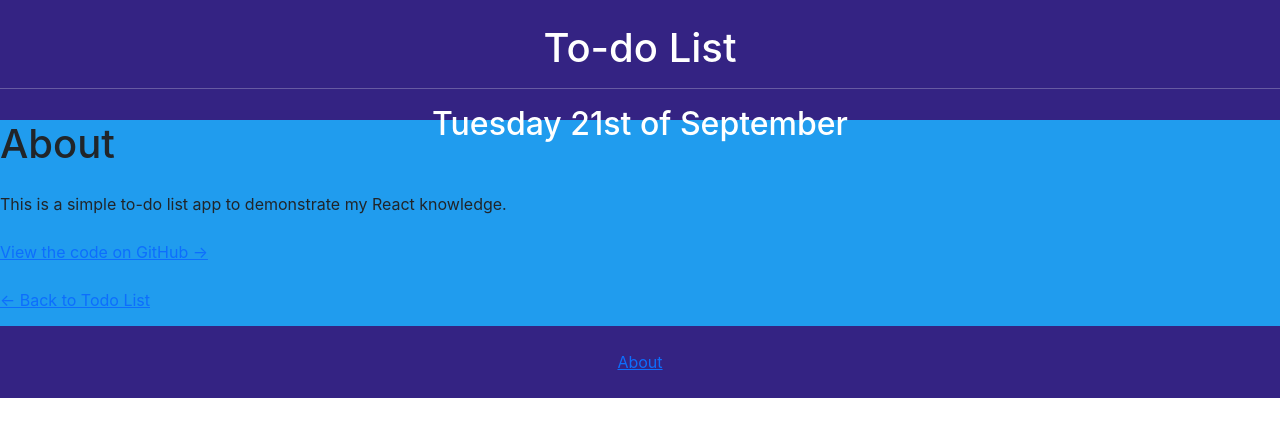
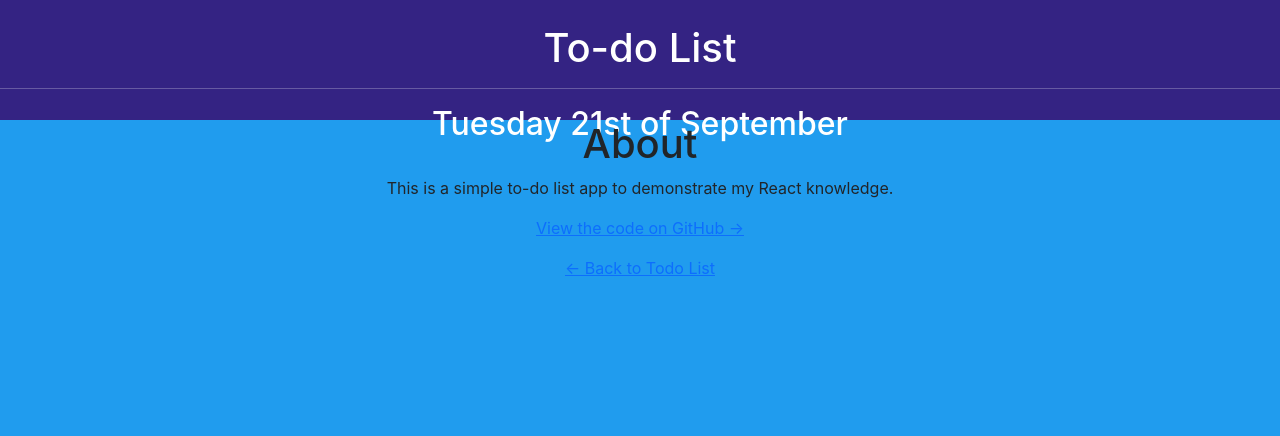
Before and after one commit to tanmichael1/To-Do-List, a React (Create React App) app: page /about in a window 1280 px wide. Shown: the top 436 px of the page. Built offline with nearby package versions, Linux system fonts and the light colour scheme.

Commit message:
Add styling to About page

```diff
--- a/src/App.css
+++ b/src/App.css
@@ -86,6 +86,13 @@
   font-size: 24px;
 }
 
+.about {
+  align-items: center;
+  position: center;
+  text-align: center;
+  height: 100vh;
+}
+
 .addList {
   /* float: right;
   margin-right: 480px; */
--- a/src/App.js
+++ b/src/App.js
@@ -11,13 +11,11 @@ import { IoIosCheckmarkCircle } from "react-icons/fa";
 function App() {
   return (
     <div className="app">
-      <Header />
       <Router>
         <Switch>
           <Route exact path="/" component={TodosLists} />
           <Route path="/about" component={About} />
         </Switch>
-        <Footer />
       </Router>
     </div>
   );
--- a/src/pages/About.jsx
+++ b/src/pages/About.jsx
@@ -1,17 +1,15 @@
 import { NavLink } from "react-router-dom";
+import Header from "../components/Header";
 
 function About() {
   return (
-    <div className="px-8 pt-6 pb-2 md:p-0">
-      <h1 className="text-xl font-bold" data-testid="about-page-header">
-        About
-      </h1>
+    <div className="about">
+      <Header />
+      <h1 data-testid="about-page-header">About</h1>
 
-      <p className="mt-4">
-        This is a simple to-do list app to demonstrate my React knowledge.
-      </p>
+      <p>This is a simple to-do list app to demonstrate my React knowledge.</p>
 
-      <p className="mt-4">
+      <p>
         <a
           className="transition duration-500 ease-in-out border-b border-pink-600 font-medium text-pink-600 hover:text-pink-500"
           href="https://github.com/tanmichael1/To-Do-List"
@@ -21,7 +19,7 @@ function About() {
         </a>
       </p>
 
-      <p className="mt-4">
+      <p>
         <NavLink
           exact
           to="/"
--- a/src/pages/TodoLists.jsx
+++ b/src/pages/TodoLists.jsx
@@ -250,6 +250,7 @@ function TodoLists() {
 
   return (
     <div>
+      <Header />
       <div className="listarea">
         {todosList.length == 0 ? (
           <div>
@@ -332,6 +333,7 @@ function TodoLists() {
         </div>
       </div>
       <Tabs changeFilter={changeFilter} filter={filter} />
+      <Footer />
     </div>
   );
 }
```
